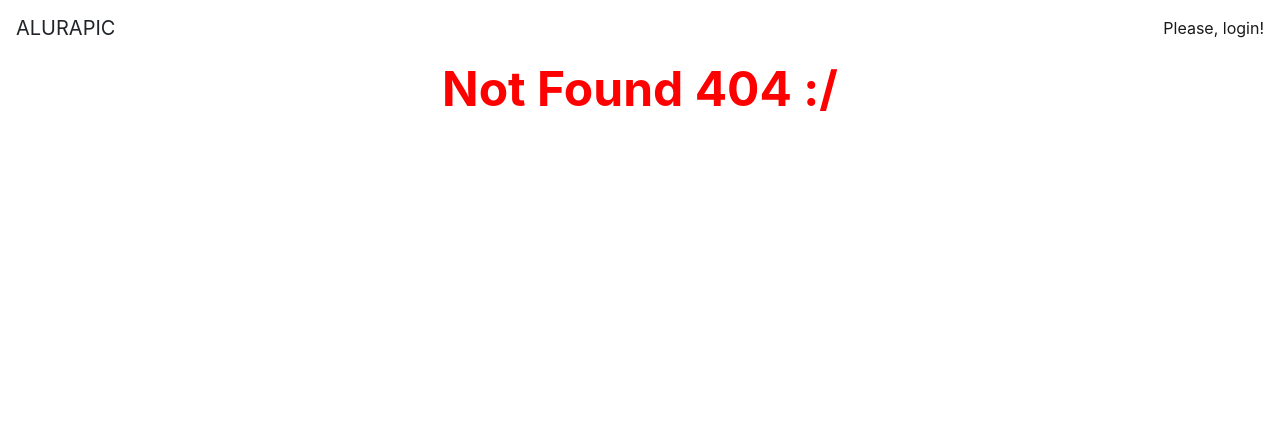
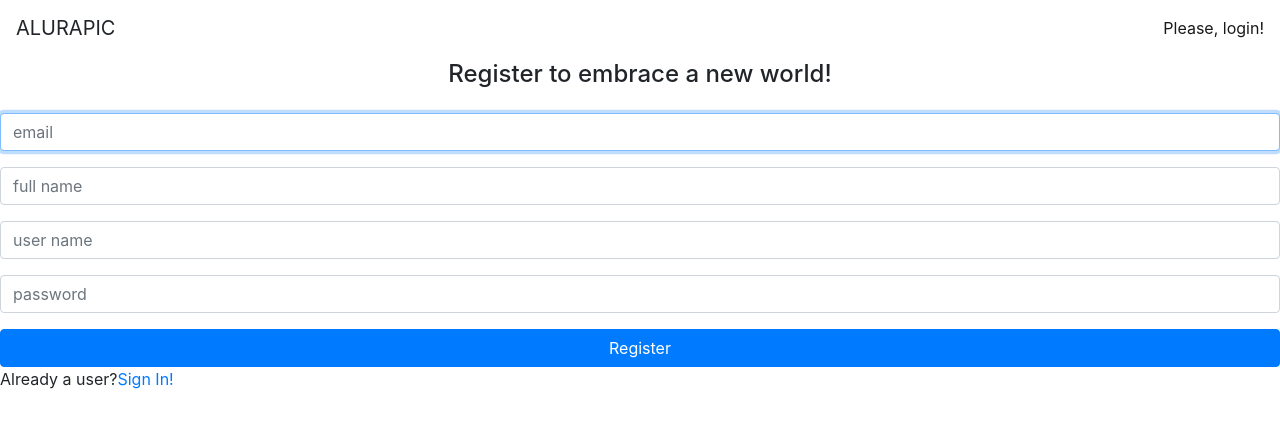
Before and after one commit to csttn/angular-fundamentos-flavio, an Angular app: page /signup in a window 1280 px wide. Before the commit this address had no page. Shown: the top 428 px of the page. Built offline with nearby package versions, Linux system fonts and the light colour scheme.

Commit message:
fix: adicioanndo componente de registro

```diff
--- a/src/app/app-routing.module.ts
+++ b/src/app/app-routing.module.ts
@@ -1,3 +1,4 @@
+import { SignUpComponent } from './home/signup/signup.component';
 import { AuthGuard } from './core/auth/auth.guard';
 import { SignInComponent } from './home/signin/signin.component';
 import { NotFoundComponent } from './errors/not-found/not-found.component';
@@ -12,6 +13,11 @@ const routes: Routes = [
   {
     path: '',
     component: SignInComponent,
+    canActivate: [AuthGuard],
+  },
+  {
+    path: 'signup',
+    component: SignUpComponent,
     canActivate: [AuthGuard],
   },
   {
--- a/src/app/home/home.module.ts
+++ b/src/app/home/home.module.ts
@@ -1,3 +1,4 @@
+import { SignUpComponent } from './signup/signup.component';
 import { RouterModule } from '@angular/router';
 import { VMessageModule } from './../shared/components/vmessage/vmessage.module';
 import { SignInComponent } from './signin/signin.component';
@@ -6,7 +7,7 @@ import { CommonModule } from '@angular/common';
 import { ReactiveFormsModule } from '@angular/forms';
 
 @NgModule({
-  declarations: [SignInComponent],
+  declarations: [SignInComponent, SignUpComponent],
   imports: [CommonModule, ReactiveFormsModule, VMessageModule, RouterModule],
 })
 export class HomeModule {}
--- a/src/app/home/signin/signin.component.html
+++ b/src/app/home/signin/signin.component.html
@@ -39,4 +39,4 @@
   </button>
 </form>
 
-<p>Not a user?<a>Register now</a></p>
+<p>Not a user?<a [routerLink]="['signup']">Register now</a></p>
--- a/src/app/home/signin/signin.component.ts
+++ b/src/app/home/signin/signin.component.ts
@@ -6,7 +6,6 @@ import { FormBuilder, FormGroup, Validators } from '@angular/forms';
 
 @Component({
   templateUrl: './signin.component.html',
-  styleUrls: ['./signin.component.scss'],
 })
 export class SignInComponent implements OnInit {
   constructor(
--- /dev/null
+++ b/src/app/home/signup/signup.component.html
@@ -0,0 +1,23 @@
+<h4 class="text-center">Register to embrace a new world!</h4>
+
+<form class="form mt-4">
+  <div class="form-group">
+    <input placeholder="email" class="form-control" autofocus />
+  </div>
+
+  <div class="form-group">
+    <input placeholder="full name" class="form-control" />
+  </div>
+
+  <div class="form-group">
+    <input placeholder="user name" class="form-control" />
+  </div>
+
+  <div class="form-group">
+    <input type="password" placeholder="password" class="form-control" />
+  </div>
+
+  <button class="btn btn-primary btn-block">Register</button>
+
+  <p>Already a user?<a [routerLink]="['']">Sign In!</a></p>
+</form>
```
Also changed, not shown: src/app/home/signup/signup.component.ts (added, +7 -0 lines), src/app/home/signin/signin.component.scss (deleted), 1 other file (tests, documents, lock files or other folders).
